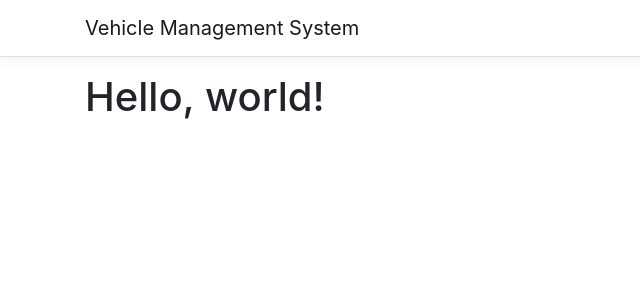
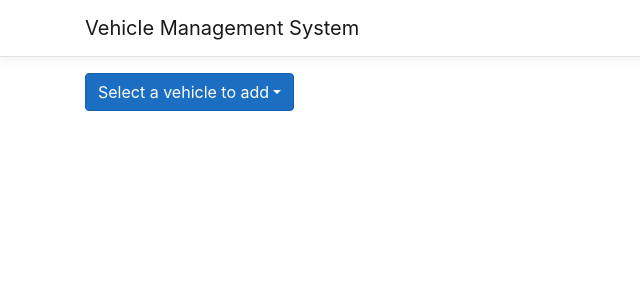
Before and after one commit to sundharm/VehicleManagementSystem, a React (Create React App) app in the folder VehicleManagementSystem/ClientApp/: page / in a window 1280 px wide. Shown: the top 300 px of the page, without its empty margins (0-640 px from the left). Built offline with nearby package versions, Linux system fonts and the light colour scheme.

Commit message:
Added dropdown to homepage
added a bootstrap dropdown element

```diff
--- a/VehicleManagementSystem/ClientApp/package.json
+++ b/VehicleManagementSystem/ClientApp/package.json
@@ -4,11 +4,12 @@
   "private": true,
   "dependencies": {
     "babel-eslint": "10.0.1",
-    "bootstrap": "^4.1.3",
+    "bootstrap": "^4.5.2",
     "jquery": "^3.4.1",
     "merge": "^1.2.1",
     "oidc-client": "^1.9.0",
     "react": "^16.0.0",
+    "react-bootstrap": "^1.3.0",
     "react-dom": "^16.0.0",
     "react-router-bootstrap": "^0.24.4",
     "react-router-dom": "^4.2.2",
--- a/VehicleManagementSystem/ClientApp/src/App.js
+++ b/VehicleManagementSystem/ClientApp/src/App.js
@@ -1,9 +1,7 @@
 import React, { Component } from 'react';
-import { Route } from 'react-router';
+import { Route, Switch } from 'react-router';
 import { Layout } from './components/Layout';
 import { Home } from './components/Home';
-import { FetchData } from './components/FetchData';
-import { Counter } from './components/Counter';
 
 import './custom.css'
 
@@ -12,11 +10,11 @@ export default class App extends Component {
 
   render () {
     return (
-      <Layout>
-        <Route exact path='/' component={Home} />
-        <Route path='/counter' component={Counter} />
-        <Route path='/fetch-data' component={FetchData} />
-      </Layout>
+        <Layout>
+            <Switch>
+                <Route exact path='/' component={Home} />
+            </Switch>
+        </Layout>
     );
   }
 }
--- a/VehicleManagementSystem/ClientApp/src/components/Home.js
+++ b/VehicleManagementSystem/ClientApp/src/components/Home.js
@@ -1,13 +1,18 @@
 import React, { Component } from 'react';
+import { Dropdown, DropdownButton } from 'react-bootstrap';
 
 export class Home extends Component {
   static displayName = Home.name;
 
   render () {
     return (
-      <div>
-        <h1>Hello, world!</h1>
-      </div>
-    );
+        <React.Fragment>
+            <DropdownButton className="drop-down-button" id="dropdown-basic-button" title="Select a vehicle to add">
+                <Dropdown.Item className="car">Car</Dropdown.Item>
+                <Dropdown.Item className="disabled">Bike</Dropdown.Item>
+                <Dropdown.Item className="disabled">Boat</Dropdown.Item>
+            </DropdownButton>
+        </React.Fragment>
+    )
   }
 }
```
Also changed, not shown: 1 other file (tests, documents, lock files or other folders).
